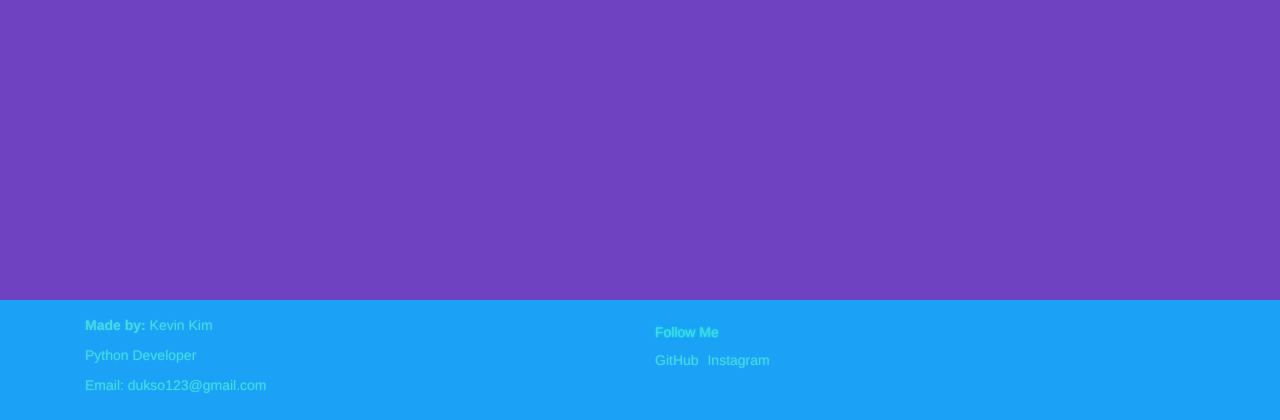
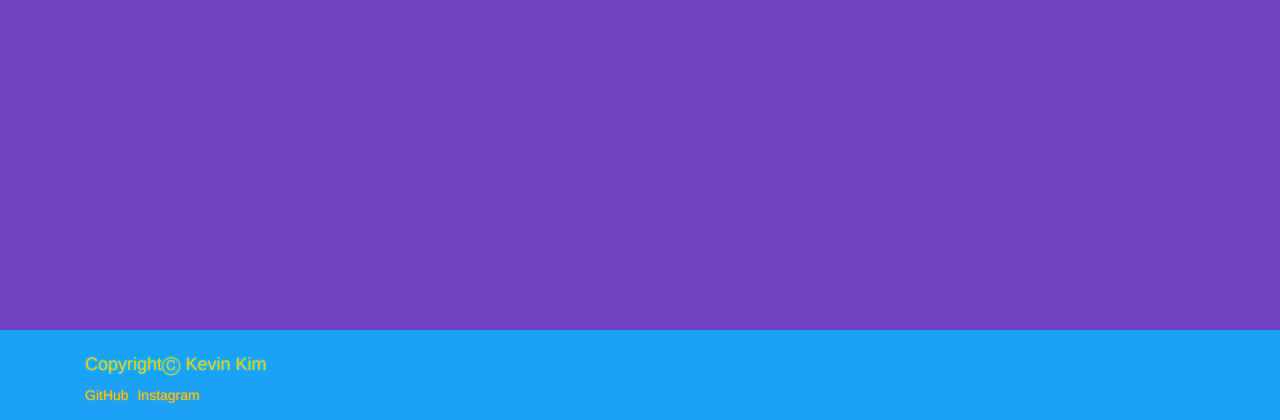
Before and after one commit to Kimchimantium/portfolio_MORSE, a Flask app: page / in a window 1280 px wide. Shown: the part 380-800 px from the top of the page. Run offline with Flask 3, Linux system fonts and the light colour scheme; some libraries are stand-ins or nearby versions.

Commit message:
changed footer design

```diff
--- a/main.py
+++ b/main.py
@@ -37,4 +37,4 @@ def main():
 
 
 if __name__ == "__main__":
-    app.run(debug=False)
+    app.run(debug=True, port=5050)
--- a/templates/index.html
+++ b/templates/index.html
@@ -1,6 +1,7 @@
 {% import 'bootstrap/wtf.html' as wtf %}
 {% extends 'bootstrap/base.html' %}
 {% block head %}
+<link rel="stylesheet" href="https://use.fontawesome.com/releases/v6.5.1/css/all.css" integrity="sha384-oS3vJWv+0UjzBfQzYUhtDYW+Pj2yciDJxpsK1OYPAYjqT085Qq/1cq5FLXAZQ7Ay" crossorigin="anonymous">
 <link href="https://cdn.jsdelivr.net/npm/bootswatch@5.3.2/dist/vapor/bootstrap.min.css" rel="stylesheet">
 <link rel="stylesheet" href="{{ url_for('static', filename='css/styles.css') }}">
 {{ super() }}
@@ -15,18 +16,13 @@
         <h2>output</h2>
         <p>{{ result }} </p>
     </div>
-    <footer class="bg-info text-light py-4 mt-auto">
+    <footer class="bg-info text-warning py-4 mt-auto">
         <div class="container">
             <div class="row">
                 <div class="col-6 col-md-6">
-                    <p><strong>Made by: </strong>Kevin Kim</p>
-                    <p>Python Developer</p>
-                    <p>Email: dukso123@gmail.com</p>
-                </div>
-                <div class="col-6 col-md-6">
-                    <h5>Follow Me</h5>
-                    <a href="https://github.com/Kimchimantium" class="text-light me-2">GitHub</a>
-                    <a href="https://www.instagram.com/minndiwoo/" class="text-light me-2">Instagram</a>
+                    <h4>CopyrightⒸ Kevin Kim</h4>
+                    <a href="https://github.com/Kimchimantium" class="text-warning me-2">GitHub</a>
+                    <a href="https://www.instagram.com/minndiwoo/" class="text-warning me-2">Instagram</a>
                 </div>
             </div>
         </div>
```
